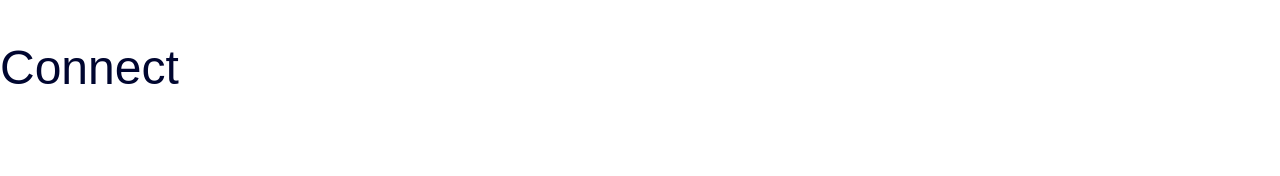
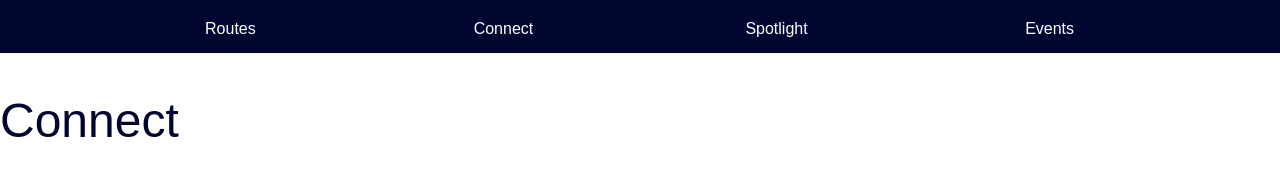
Before and after one commit to jdsteinmetz/jdsteinmetz.github.io, a plain HTML site: page project-2/pages/connect.html in a window 1280 px wide. Drawn offline with Linux system fonts and the light colour scheme; files that its build step writes are made by us from their sources; a web font is replaced by a local one.

Commit message:
Updating Page

```diff
--- a/project-2/pages/connect.html
+++ b/project-2/pages/connect.html
@@ -2,12 +2,21 @@
   <html lang="en" dir="ltr">
     <head>
       <meta charset="utf-8">
-      <title>Run IN Goshen</title>
+      <title>Run IN Goshen: Connect</title>
       <link rel="stylesheet" href="https://use.typekit.net/kql1njd.css">
-      <link rel="stylesheet" href="styles.css">
+      <link rel="stylesheet" href="project-2/styles.css">
     </head>
 
     <body>
+
+    <section class="header">
+      <nav class="container">
+        <a href="routes.html">Routes</a>
+        <a href="connect.html">Connect</a>
+        <a href="spotlight.html">Spotlight</a>
+        <a href="events.html">Events</a>
+      </nav>
+    </section>
 
       <div>
         <h2>Connect</h2>
```
